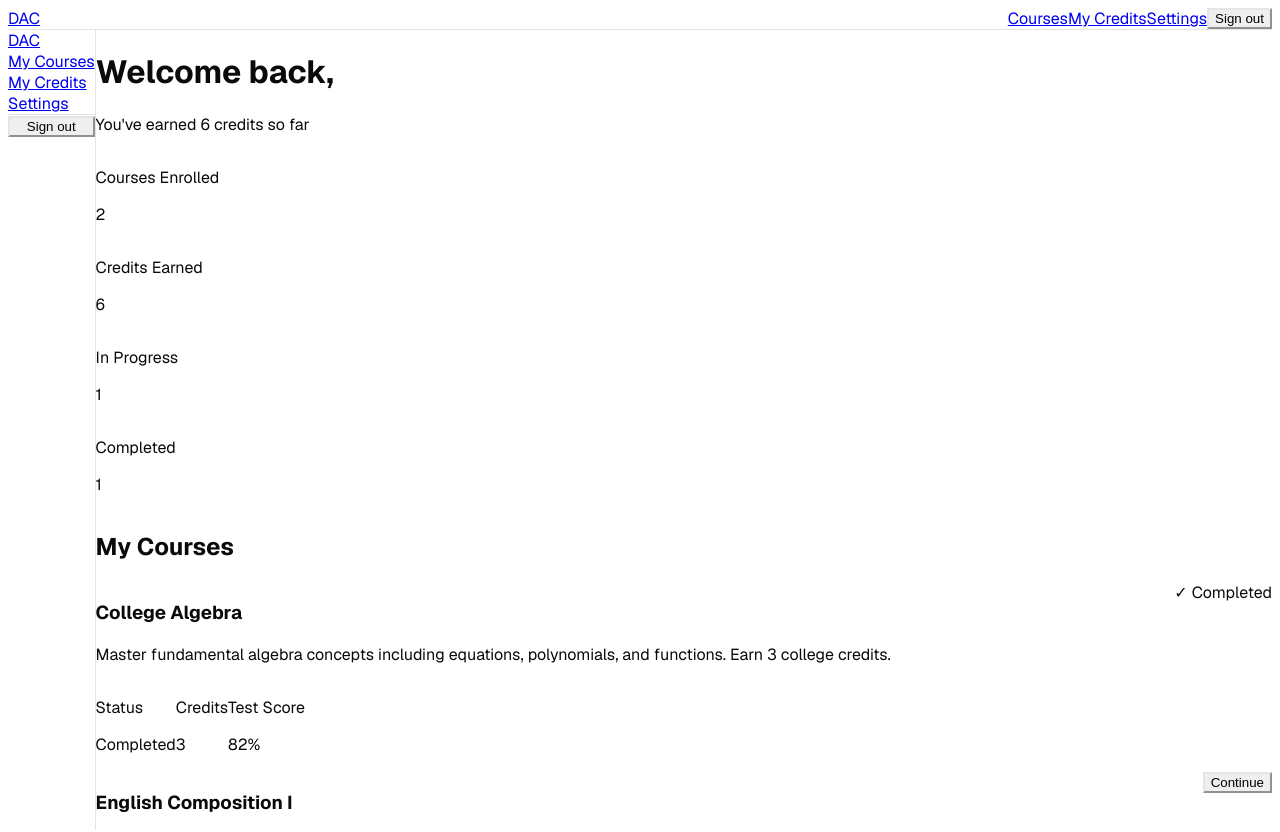
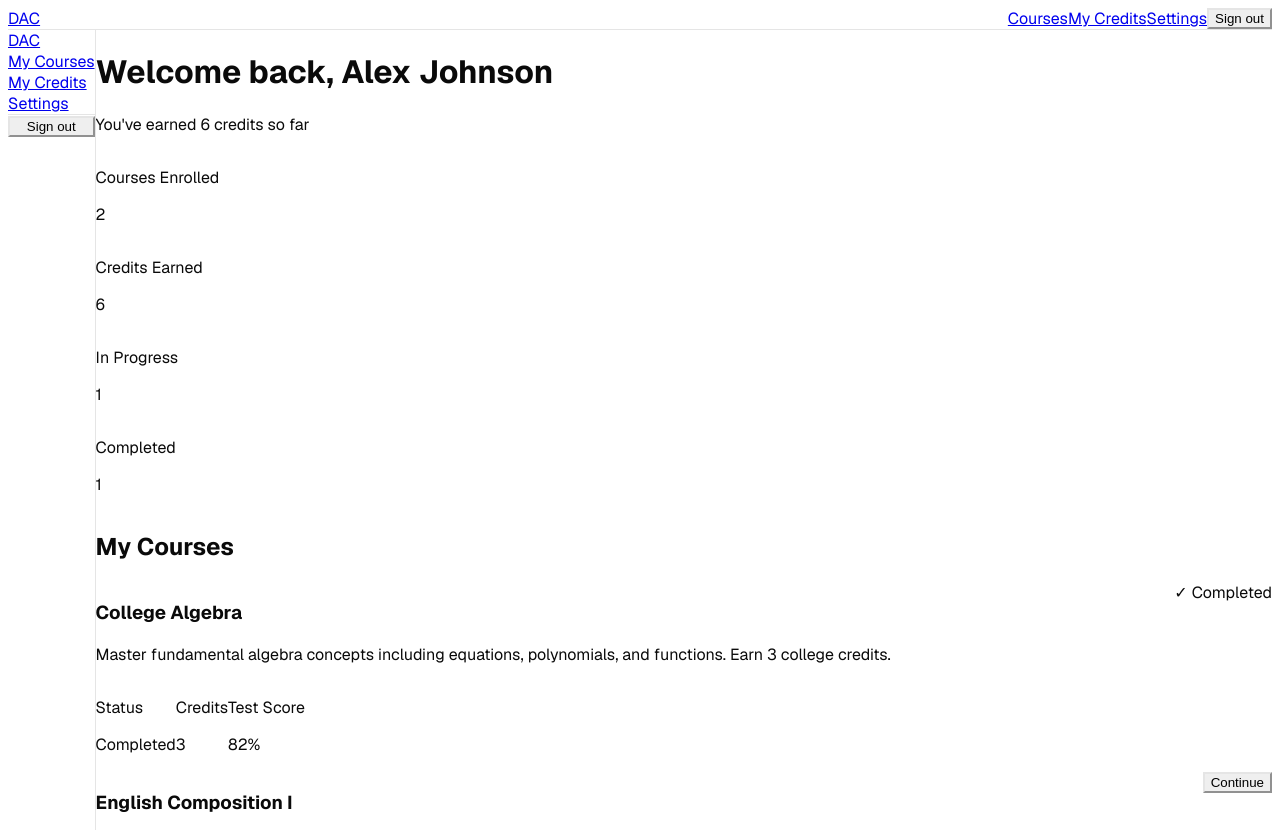
Before and after one commit to teamdac/dac, a Next.js app: page /dashboard in a window 1280 px wide. Shown: the top 832 px of the page. Built offline with nearby package versions, Linux system fonts and the light colour scheme.

Commit message:
Fix fullName error

```diff
--- a/app/(dashboard)/dashboard/page.tsx
+++ b/app/(dashboard)/dashboard/page.tsx
@@ -14,7 +14,7 @@ export default function DashboardPage() {
   return (
     <div>
       <div className="mb-8">
-        <h1 className="text-4xl font-bold mb-2">Welcome back, {mockUser.fullName}</h1>
+        <h1 className="text-4xl font-bold mb-2">Welcome back, {mockUser.name}</h1>
         <p className="text-gray-600">
           You've earned {mockUser.creditsEarned} credits so far
         </p>
```
